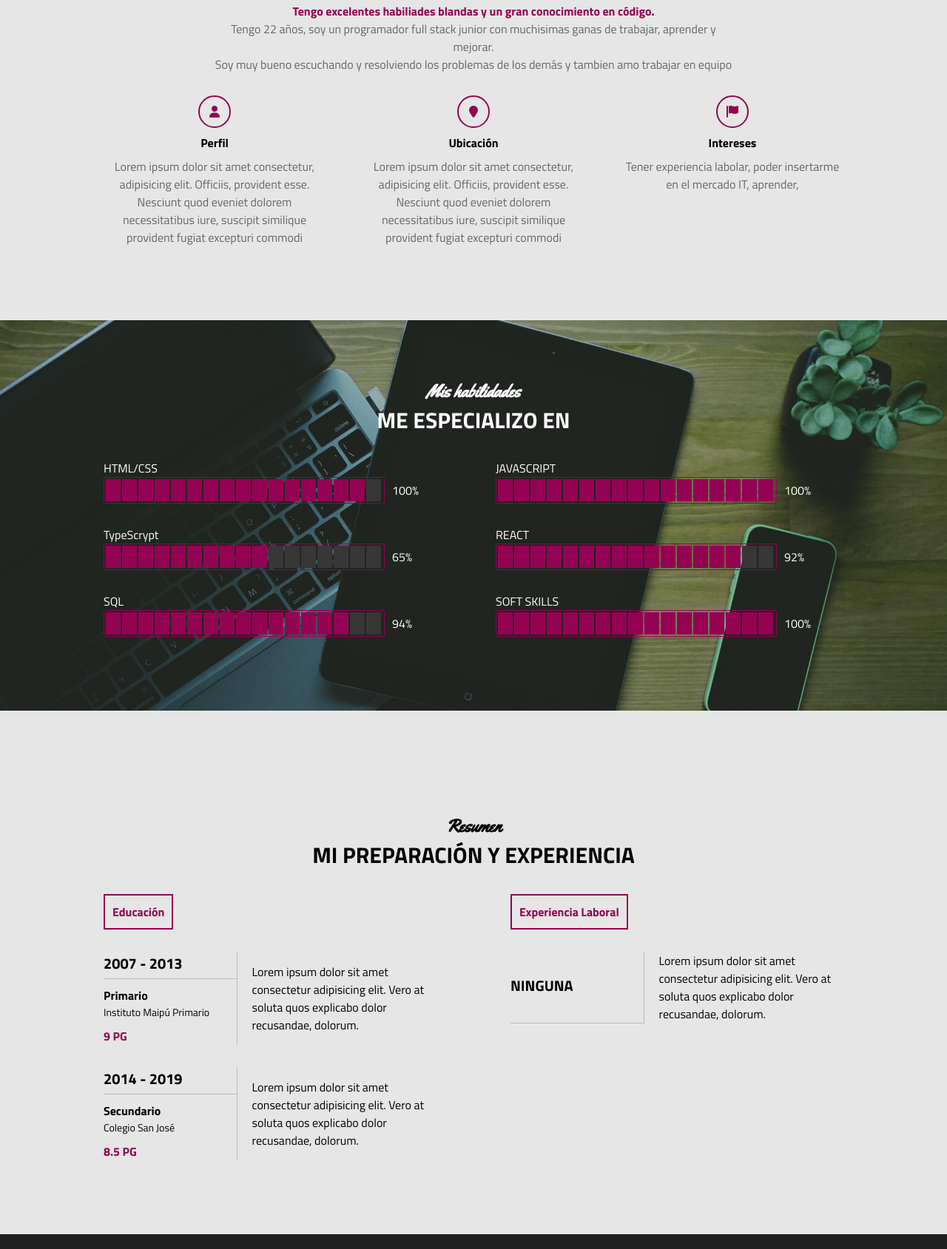
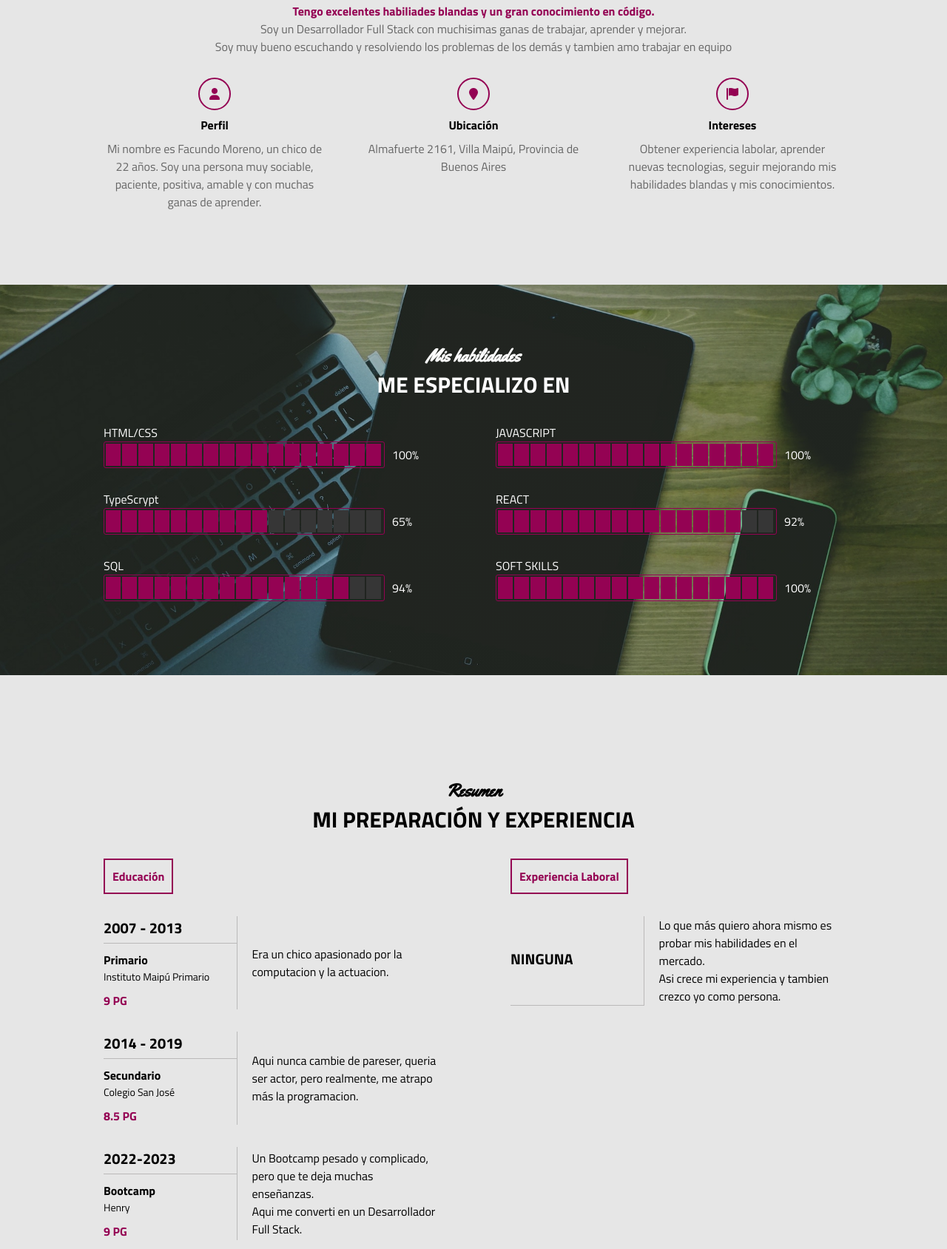
Before and after one commit to Facundus01/CV, a plain HTML site: page index.html in a window 1280 px wide. Shown: the part 651-2340 px from the top of the page at 74% size. Drawn offline with Linux system fonts and the light colour scheme.

Commit message:
mejor info

```diff
--- a/app.js
+++ b/app.js
@@ -57,7 +57,7 @@ function efectoHabilidades(){
     if(distancia_skills>=300 && entro==false){
         entro = true;
         const intervalHtml = setInterval(function(){
-            pintarBarra(html, 16, 0, intervalHtml);
+            pintarBarra(html, 17, 0, intervalHtml);
         },100);
         const intervalJavascript = setInterval(function(){
             pintarBarra(javascript, 17, 1, intervalJavascript);
--- a/estilos.css
+++ b/estilos.css
@@ -304,6 +304,25 @@ html{
 .contacto .contenido-seccion .fila .col h2{
     color: #940253;
 }
+
+.sobremi .contenido-seccion .fila .col .fa-user:hover{
+font-size: 20px;
+background-color:#940253;
+color: #fff;
+transition: 1s;
+}
+.sobremi .contenido-seccion .fila .col .fa-location-pin:hover{
+font-size: 20px;
+background-color:#940253;
+color: #fff;
+transition: 1s;
+}
+.sobremi .contenido-seccion .fila .col .fa-flag:hover{
+font-size: 20px;
+background-color:#940253;
+color: #fff;
+transition: 1s;
+}
 /* SECCION RESPONSIVE */
 @media screen and (max-width:800px){
     .habilidades .contenido-seccion .fila{
--- a/index.html
+++ b/index.html
@@ -24,7 +24,7 @@
                     <a href="#contacto">Contacto</a>
                 </nav>
                 <div class="logo">
-                    M<span class="color">S</span>
+                    CV<span class="color">U</span>
                 </div>
             </header>
             <div class="info">
@@ -50,23 +50,25 @@
             <h3>Detalles personales</h3>
 
             <p class="especial">Tengo excelentes habiliades blandas y un gran conocimiento en código.</p>
-            <p>Tengo 22 años, soy un programador full stack junior con muchisimas ganas de trabajar, aprender y mejorar.</p>
+            <p>Soy un Desarrollador Full Stack con muchisimas ganas de trabajar, aprender y mejorar.</p>
             <p>Soy muy bueno escuchando y resolviendo los problemas de los demás y tambien amo trabajar en equipo</p>
             <div class="fila">
                 <div class="col">
                     <i class="fa-solid fa-user"></i>
                     <span class="titulo-detalle">Perfil</span>
-                    <p>Lorem ipsum dolor sit amet consectetur, adipisicing elit. Officiis, provident esse. Nesciunt quod eveniet dolorem necessitatibus iure, suscipit similique provident fugiat excepturi commodi</p>
+                    <p>Mi nombre es Facundo Moreno, un chico de 22 años. Soy una persona muy sociable, paciente, positiva, amable y con muchas ganas de aprender.</p>
                 </div>
                 <div class="col">
                     <i class="fa-solid fa-location-pin"></i>
                     <span class="titulo-detalle">Ubicación</span>
-                    <p>Lorem ipsum dolor sit amet consectetur, adipisicing elit. Officiis, provident esse. Nesciunt quod eveniet dolorem necessitatibus iure, suscipit similique provident fugiat excepturi commodi</p>
+                    <p>Almafuerte 2161, Villa Maipú, Provincia de Buenos Aires</p>
                 </div>
                 <div class="col">
                     <i class="fa-solid fa-flag"></i>
                     <span class="titulo-detalle">Intereses</span>
-                    <p>Tener experiencia labolar, poder insertarme en el mercado IT, aprender, </p>
+                    <p>Obtener experiencia labolar, aprender nuevas tecnologias,
+                      seguir mejorando mis habilidades blandas y mis conocimientos.
+                    </p>
                 </div>
             </div>
         </div>
@@ -161,7 +163,7 @@
                                 <h3>2007 - 2013</h3>
                             </td>
                             <td rowspan="2" class="descripcion">
-                                Lorem ipsum dolor sit amet consectetur adipisicing elit. Vero at soluta quos explicabo dolor recusandae, dolorum.
+                                Era un chico apasionado por la computacion y la actuacion.
                             </td>
                         </tr>
                         <tr>
@@ -178,7 +180,7 @@
                                 <h3>2014 - 2019</h3>
                             </td>
                             <td rowspan="2" class="descripcion">
-                                Lorem ipsum dolor sit amet consectetur adipisicing elit. Vero at soluta quos explicabo dolor recusandae, dolorum.
+                                Aqui nunca cambie de pareser, queria ser actor, pero realmente, me atrapo más la programacion.
                             </td>
                         </tr>
                         <tr>
@@ -189,7 +191,26 @@
                             </td>
                         </tr>
                     </table>
+                    <table>
+                        <tr>
+                            <td class="datos">
+                                <h3>2022-2023</h3>
+                            </td>
+                            <td rowspan="2" class="descripcion">
+                                Un Bootcamp pesado y complicado, pero que te deja muchas enseñanzas.<br/>
+                                Aqui me converti en un Desarrollador Full Stack.
+                            </td>
+                        </tr>
+                        <tr>
+                            <td>
+                                <h4>Bootcamp</h4>
+                                <p>Henry</p>
+                                <span class="promedio">9 PG</span>
+                            </td>
+                        </tr>
+                    </table>
                 </div>
+
                 <div class="col">
                     <span class="titulo">Experiencia Laboral</span>
                     <table>
@@ -198,7 +219,8 @@
                                 <h3>Ninguna</h3>
                             </td>
                             <td rowspan="2" class="descripcion">
-                                Lorem ipsum dolor sit amet consectetur adipisicing elit. Vero at soluta quos explicabo dolor recusandae, dolorum.
+                                Lo que más quiero ahora mismo es probar mis habilidades en el mercado.<br/>
+                                Asi crece mi experiencia y tambien crezco yo como persona.
                             </td>
                         </tr>
                         <tr>
```
Also changed, not shown: img/fondoGit.png.
